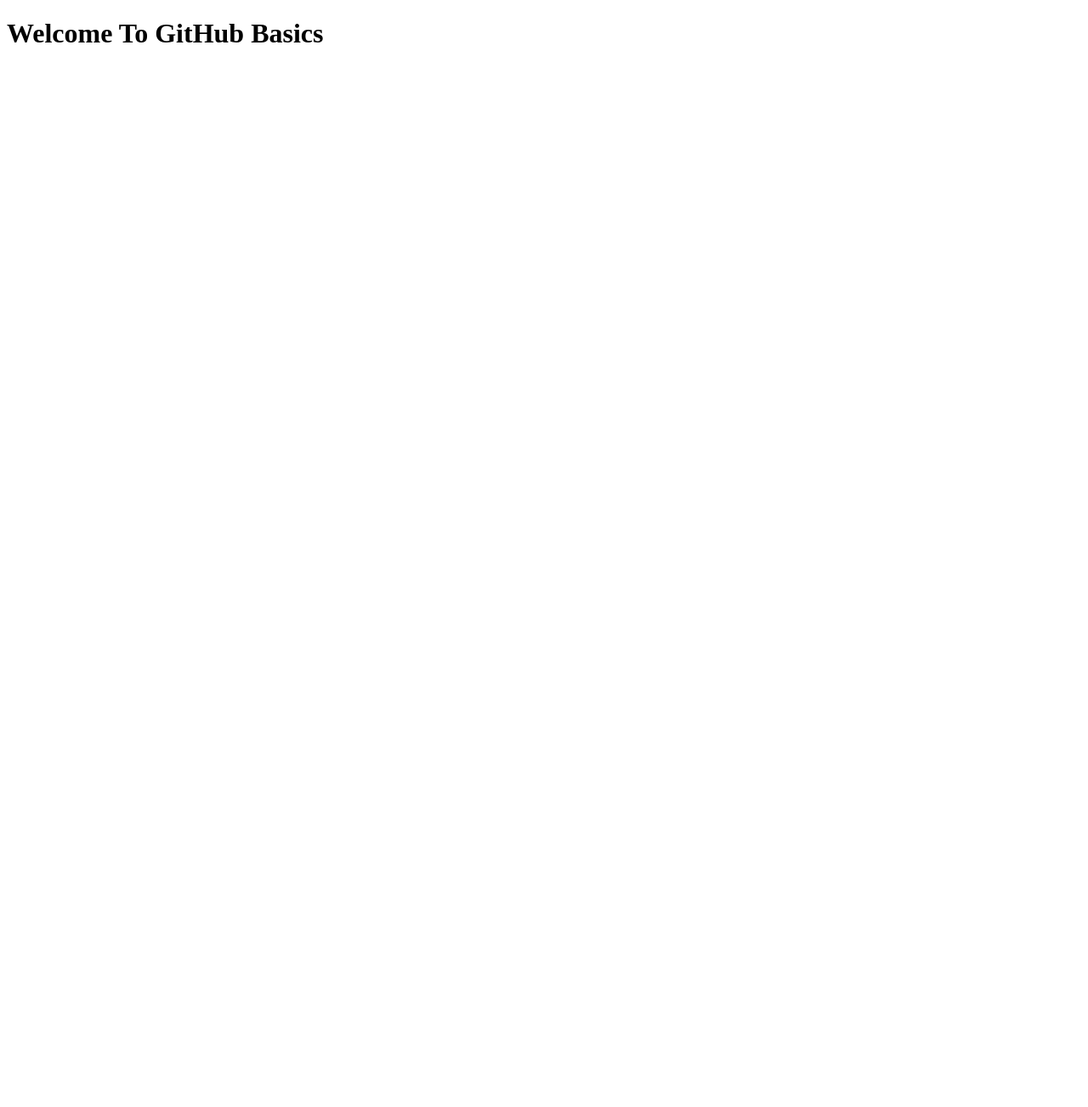
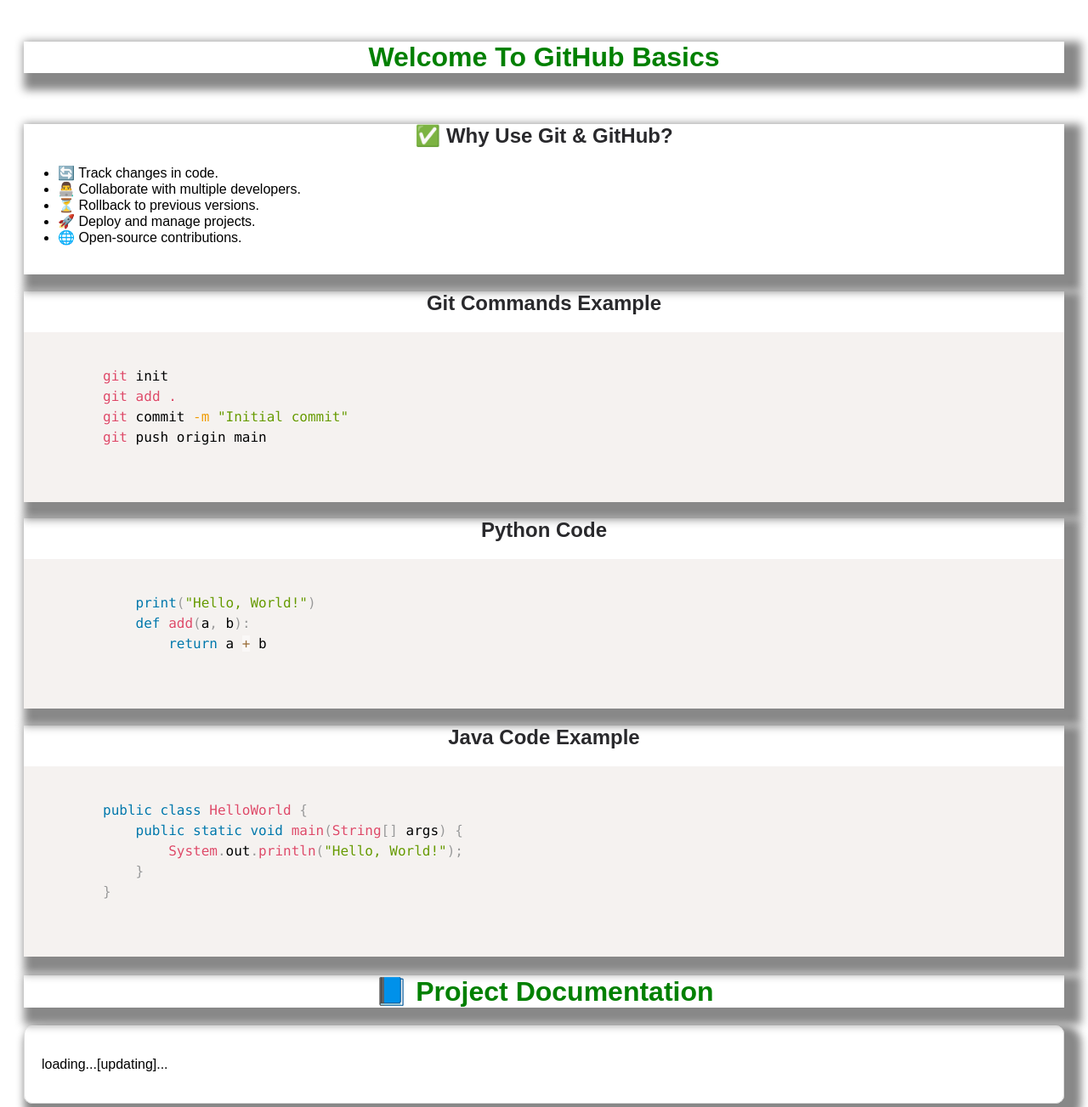
Before and after one commit to selvaneyas/GitHub, a plain HTML site: page index.html in a window 1280 px wide. Shown: the top 1303 px of the page at 85% size. Before the commit the page ends 800 px from the top, so only its background shows below. Drawn offline with nearby package versions, Linux system fonts and the light colour scheme.

Commit message:
Initial Commit

```diff
--- a/index.html
+++ b/index.html
@@ -4,8 +4,107 @@
     <meta charset="UTF-8">
     <meta name="viewport" content="width=device-width, initial-scale=1.0">
     <title>Github Basics</title>
+
+    <!-- Include Highlight.js CSS & JS-->
+    <!-- Prism.js Theme -->
+    <link href="https://cdnjs.cloudflare.com/ajax/libs/prism/1.29.0/themes/prism.min.css" rel="stylesheet" />
+
+    <!-- Prism.js Core -->
+    <script src="https://cdnjs.cloudflare.com/ajax/libs/prism/1.29.0/prism.min.js"></script>
+
+    <!-- Language Components -->
+    <script src="https://cdnjs.cloudflare.com/ajax/libs/prism/1.29.0/components/prism-python.min.js"></script>
+    <script src="https://cdnjs.cloudflare.com/ajax/libs/prism/1.29.0/components/prism-java.min.js"></script>
+    <script src="https://cdnjs.cloudflare.com/ajax/libs/prism/1.29.0/components/prism-bash.min.js"></script>
+
+    <style>
+        body {
+            font-family: Arial, sans-serif;
+            padding: 20px;
+        }
+        #content {
+            border: 1px solid #ddd;
+            padding: 20px;
+            border-radius: 10px;
+        }
+        h1{
+            text-align: center;
+            color: green;
+            box-shadow: 10px 10px 10px 10px #888888;
+        }
+
+        h2{
+            text-align: center;
+            color: rgb(41, 41, 44);
+        }
+        div{
+            text-align: left;
+            box-shadow: 10px 10px 10px 10px #888888;
+        }
+        ul{
+            text-align: left;
+        }
+
+    </style>
 </head>
 <body>
     <h1>Welcome To GitHub Basics</h1><br>
+
+    <div>
+        <h2><b>✅ Why Use Git & GitHub?</b></h2>
+        <ul>
+            <li>🔄 Track changes in code.</li>
+            <li>👨‍💻 Collaborate with multiple developers.</li>
+            <li>⏳ Rollback to previous versions.</li>
+            <li>🚀 Deploy and manage projects.</li>
+            <li>🌐 Open-source contributions.</li>
+        </ul><br>
+    </div>
+
+    <!--Git Commands Example-->
+    <div>
+        <h2>Git Commands Example</h2>
+        <pre>
+            <code class="language-bash">
+        git init
+        git add .
+        git commit -m "Initial commit"
+        git push origin main
+            </code>
+        </pre>
+    </div>
+
+    <!--Python Code-->
+    <div>
+        <h2>Python Code</h2>
+        <pre>
+            <code class="language-python">
+            print("Hello, World!")
+            def add(a, b):
+                return a + b
+            </code>
+        </pre>
+    </div>
+
+    <!--Java Code-->
+    <div>
+        <h2>Java Code Example</h2>
+        <pre>
+            <code class="language-java">
+        public class HelloWorld {
+            public static void main(String[] args) {
+                System.out.println("Hello, World!");
+            }
+        }
+            </code>
+        </pre>
+    </div>
+
+    <h1>📘 Project Documentation</h1>
+    <div id="content">
+        <p>loading...[updating]...</p>
+    </div>
+
+
 </body>
 </html>
```
Also changed, not shown: 1 other file.
